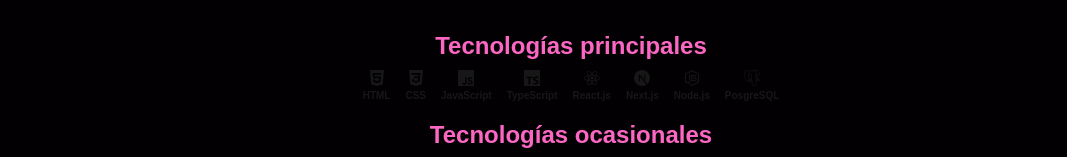
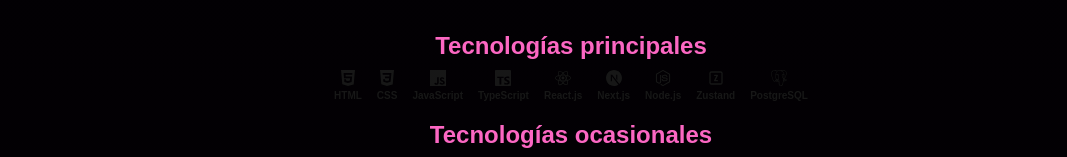
Before and after one commit to Lucano17/lucas.dev-page, a Next.js app: page / in a window 1280 px wide. Shown: the part 316-473 px from the top of the page, without its empty margins (69-1136 px from the left). Built offline with nearby package versions, Linux system fonts and the light colour scheme.

Commit message:
project added: PokeAPI

```diff
--- a/src/components/projects/ProjectCard.tsx
+++ b/src/components/projects/ProjectCard.tsx
@@ -23,6 +23,7 @@ import {
   SiExpress,
   SiRedux,
 } from "react-icons/si";
+import { TbSquareLetterZ } from "react-icons/tb";
 import Image from "next/image";
 import Link from "next/link";
 
@@ -40,7 +41,7 @@ export const techIcons: Record<string, JSX.Element> = {
   "Next.js": <SiNextdotjs />,
   "Node.js": <SiNodedotjs />,
   "Express.js": <SiExpress />,
-  PosgreSQL: <SiPostgresql />,
+  PostgreSQL: <SiPostgresql />,
   MySQL: <SiMysql />,
   "React Native": <SiReactrouter />,
   Angular: <SiAngular />,
@@ -50,6 +51,7 @@ export const techIcons: Record<string, JSX.Element> = {
   Prisma: <SiPrisma />,
   MongoDB: <SiMongodb />,
   Redux: <SiRedux />,
+  Zustand: <TbSquareLetterZ />
 };
 
 export const ProjectCard = ({ project }: Props) => {
--- a/src/interfaces/projects.interface.ts
+++ b/src/interfaces/projects.interface.ts
@@ -10,7 +10,7 @@ export type ValidTechs =
     | "Next.js"
     | "Node.js"
     | "Express.js"
-    | "PosgreSQL"
+    | "PostgreSQL"
     | "MySQL"
     | "MongoDB"
     | "React Native"
--- a/src/screens/Contact.module.css
+++ b/src/screens/Contact.module.css
@@ -73,7 +73,7 @@
 
 @media (max-width: 800px) {
     .contact {
-        margin-top: 50px;
+        margin-top: 0px;
     }
     .form {
         width: 80%;
--- a/src/screens/Home.tsx
+++ b/src/screens/Home.tsx
@@ -17,7 +17,8 @@ const principalTechs: Techs[] = [
   { name: "React.js" },
   { name: "Next.js" },
   { name: "Node.js" },
-  { name: "PosgreSQL" },
+  { name: "Zustand"},
+  { name: "PostgreSQL" },
 
 ];
 
--- a/src/seed/seed.ts
+++ b/src/seed/seed.ts
@@ -35,7 +35,8 @@ export const projects: ProjectsData = {
                 { name: "TypeScript" },
                 { name: "React.js" },
                 { name: "Next.js" },
-                { name: "PosgreSQL" },
+                { name: "Zustand" },
+                { name: "PostgreSQL" },
                 { name: "Prisma" },
                 { name: "Docker" }
             ]
@@ -59,6 +60,23 @@ export const projects: ProjectsData = {
         },
         {
             "id": 4,
+            "title": "poke-api",
+            "gitHubLink": "https://github.com/Lucano17/poke-api",
+            "webLink": "https://poke-api-vert-one.vercel.app",
+            "images": ["poke-api.image1.png"],
+            "description": "No solo una simple PokeApi, toda la PokeInfo que buscas!",
+            "techsUsed": [
+                { name: "HTML"},
+                { name: "CSS"},
+                { name: "TypeScript" },
+                { name: "React.js" },
+                { name: "Next.js" },
+                { name: "Zustand" },
+                { name: "Redux" },
+            ]
+        },
+        {
+            "id": 5,
             "title": "react-spa-template",
             "gitHubLink": "https://github.com/Lucano17/my-landing-page",
             "webLink": "https://earnest-croissant-d12ab3.netlify.app/",
@@ -70,7 +88,7 @@ export const projects: ProjectsData = {
                 { name: "JavaScript" },
                 { name: "React.js" },
             ]
-        }
+        },
 
     ]
 }
```
Also changed, not shown: public/projects/poke-api.image1.png (added).
